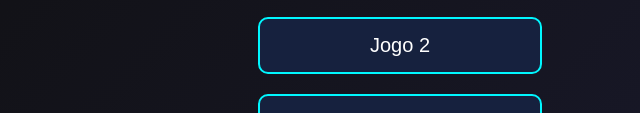
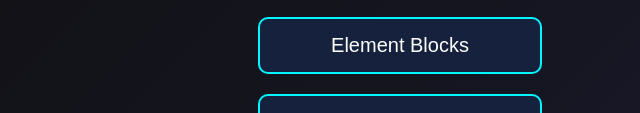
Before and after one commit to Belch121221/meu-servidor, a plain HTML site: page index.html in a window 1280 px wide. Shown: the part 197-310 px from the top of the page, without its empty margins (240-880 px from the left). Drawn offline with Linux system fonts and the light colour scheme.

Commit message:
Replace 'Jogo 2' link with 'Element Blocks' link

```diff
--- a/index.html
+++ b/index.html
@@ -54,7 +54,7 @@ h1 {
 
 <div class="menu">
     <a href="Table Tennis World Tour/index.html">Table Tennis World Tour</a>
-    <a href="jogo2/index.html">Jogo 2</a>
+    <a href="Element Blocks/index.html">Element Blocks</a>
     <a href="jogo3/index.html">Jogo 3</a>
 </div>
 
```
